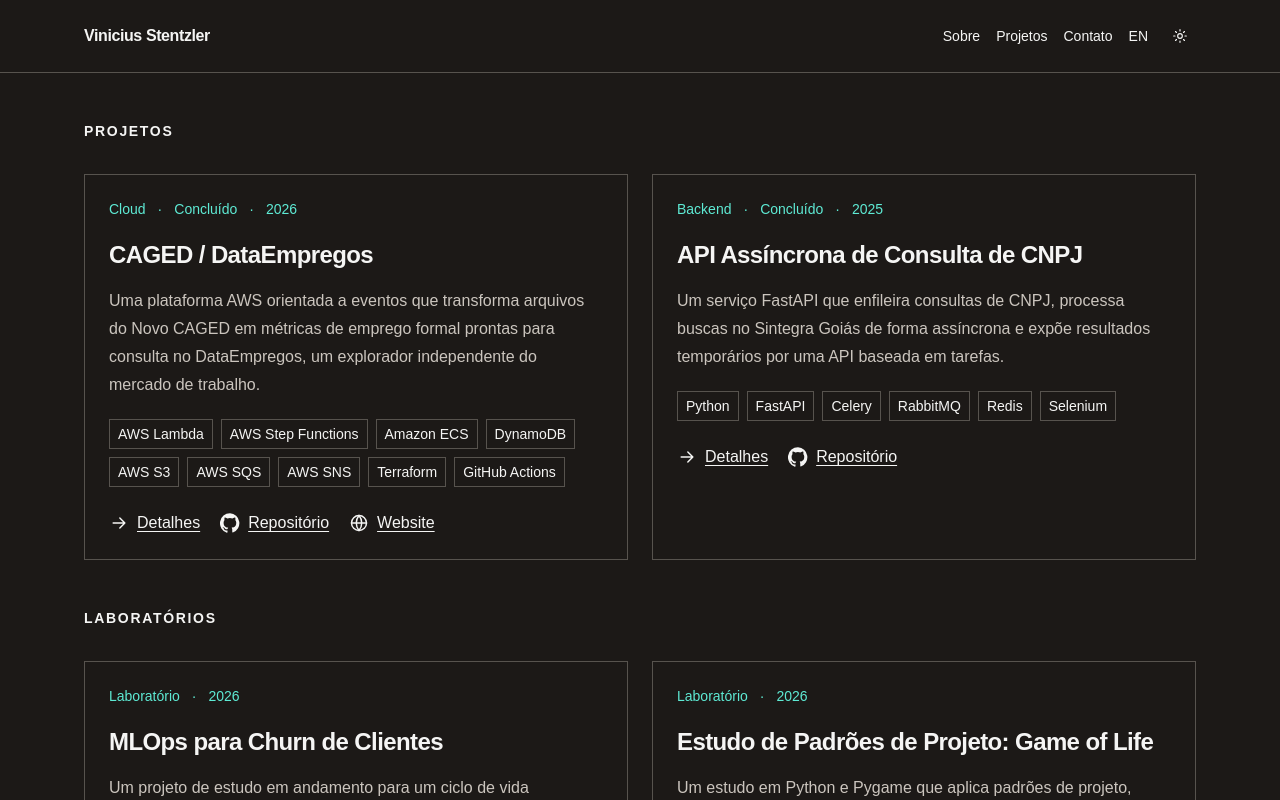
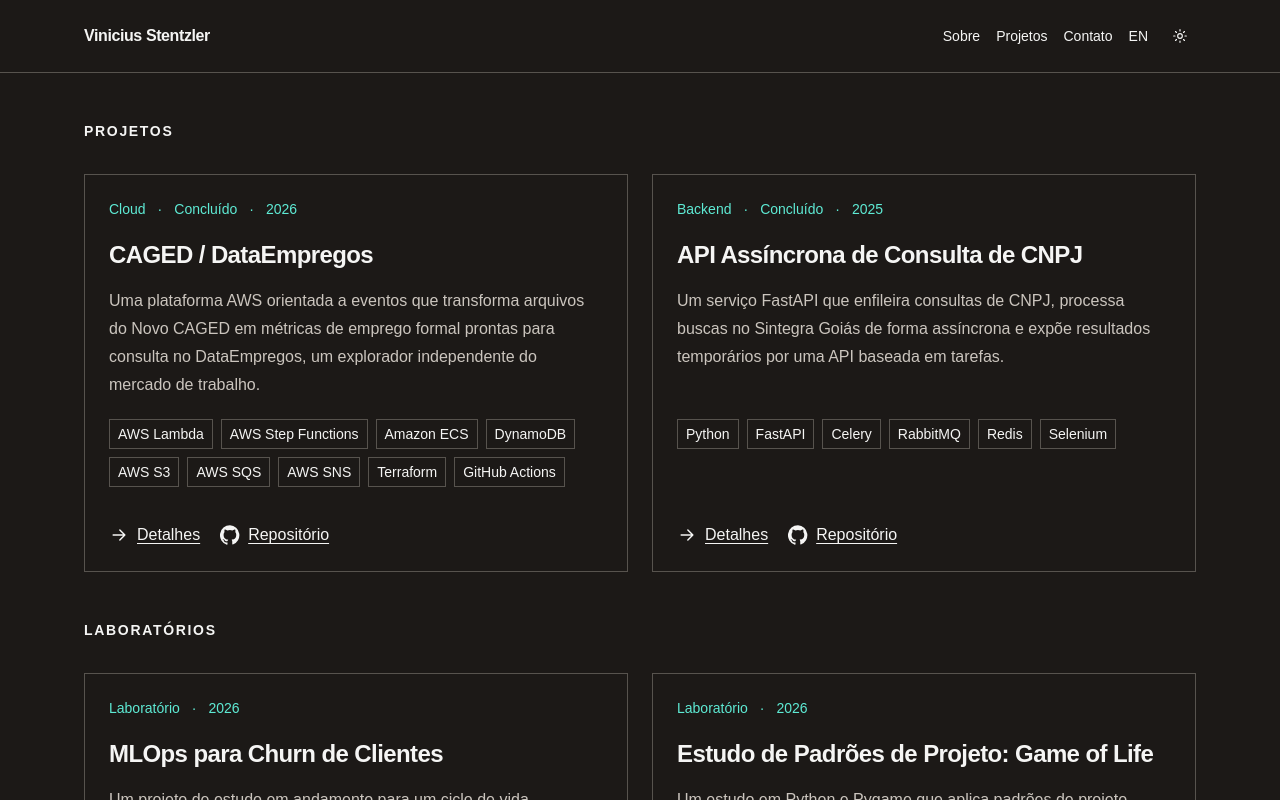
Before and after one commit to Stentzler/portfolio, a Next.js app: page /pt/projects in a window 1280 px wide. Shown: the top 800 px of the page. Built offline with nearby package versions, Linux system fonts and the light colour scheme.

Commit message:
fix removing website page which is off

```diff
--- a/src/components/projects/project-card.tsx
+++ b/src/components/projects/project-card.tsx
@@ -17,7 +17,7 @@
   const showsDistinctStatus = categoryLabel !== statusLabel;
 
   return (
-    <article className="border border-line p-6">
+    <article className="flex h-full flex-col border border-line p-6">
       <div className="flex flex-wrap gap-x-3 gap-y-1 text-sm font-medium text-accent">
         <span>{categoryLabel}</span>
         {showsDistinctStatus && <><span aria-hidden="true">·</span><span>{statusLabel}</span></>}
@@ -25,7 +25,8 @@
       </div>
       <h2 className="mt-5 text-2xl font-semibold tracking-tight"><Link href={getLocalePath(locale, `projects/${project.slug}`)}>{project.content.title[locale]}</Link></h2>
       <p className="mt-4 leading-7 text-muted">{project.content.summary[locale]}</p>
-      <ul className="mt-5 flex flex-wrap gap-2" aria-label={ui.projects.technologies}>
+      <div className="mt-auto pt-5">
+        <ul className="flex min-h-20 flex-wrap content-start gap-2" aria-label={ui.projects.technologies}>
           {project.technologies.map((technology) => <li className="border border-line px-2 py-1 text-sm" key={technology}>{technology}</li>)}
         </ul>
         <div className="mt-6 flex flex-wrap gap-x-5 gap-y-3 font-medium">
@@ -46,6 +47,7 @@
             </a>
           )}
         </div>
+      </div>
     </article>
   );
 }
--- a/src/content/projects/caged-dataempregos.json
+++ b/src/content/projects/caged-dataempregos.json
@@ -8,7 +8,6 @@
   "year": 2026,
   "technologies": ["AWS Lambda", "AWS Step Functions", "Amazon ECS", "DynamoDB", "AWS S3", "AWS SQS", "AWS SNS", "Terraform", "GitHub Actions"],
   "repositoryUrl": "https://github.com/Stentzler/caged",
-  "demoUrl": "https://dataempregos.stentzler.com.br",
   "content": {
     "title": {
       "en": "CAGED / DataEmpregos",
```
Also changed, not shown: src/content/projects/README.md (added). Lines whose indentation alone changed are shown as unchanged.
